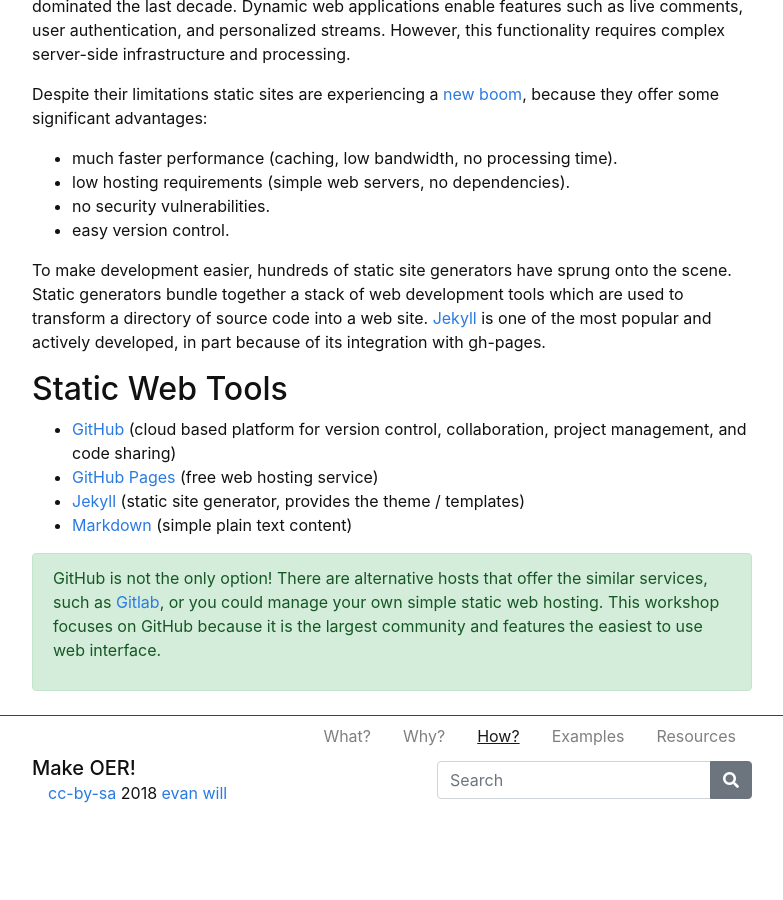
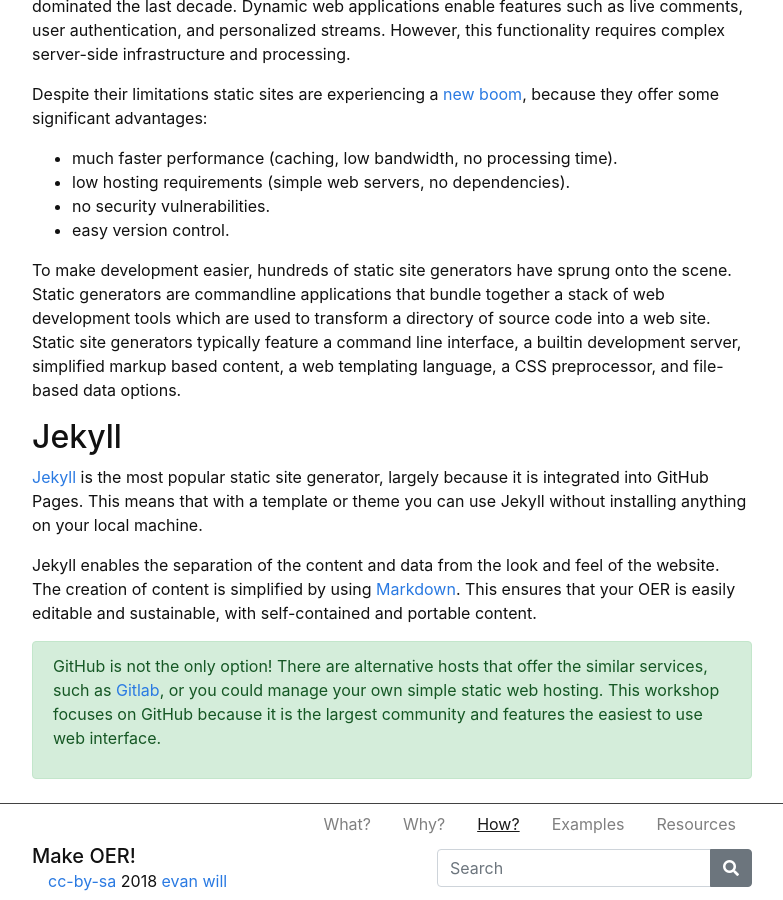
Before and after one commit to evanwill/make-oer, a Jekyll site: the page built from content/2-how.md, in a window 1280 px wide and 900 px high, scrolled down 940 px. Shown: the whole window, without its empty margins (248-1031 px from the left). Built offline with Jekyll 4.4.1, drawn with Linux system fonts in a browser that asks for light colours; before the commit the page ends 1761 px from its top, so only the background shows below that.

Commit message:
update how

```diff
--- a/content/2-how.md
+++ b/content/2-how.md
@@ -49,14 +49,16 @@ Despite their limitations static sites are experiencing a [new boom](https://www
 - easy version control.
 
 To make development easier, hundreds of static site generators have sprung onto the scene.
-Static generators bundle together a stack of web development tools which are used to transform a directory of source code into a web site.
-[Jekyll](https://jekyllrb.com/) is one of the most popular and actively developed, in part because of its integration with gh-pages.
+Static generators are commandline applications that bundle together a stack of web development tools which are used to transform a directory of source code into a web site.
+Static site generators typically feature a command line interface, a builtin development server, simplified markup based content, a web templating language, a CSS preprocessor, and file-based data options.
 
-## Static Web Tools
+## Jekyll
 
-- [GitHub](https://github.com/){:target="_blank"} (cloud based platform for version control, collaboration, project management, and code sharing)
-- [GitHub Pages](https://pages.github.com/){:target="_blank"} (free web hosting service)
-- [Jekyll](https://jekyllrb.com/){:target="_blank"} (static site generator, provides the theme / templates)
-- [Markdown](https://daringfireball.net/projects/markdown/){:target="_blank"} (simple plain text content)
+[Jekyll](https://jekyllrb.com/){:target="_blank"} is the most popular static site generator, largely because it is integrated into GitHub Pages.
+This means that with a template or theme you can use Jekyll without installing anything on your local machine.
+
+Jekyll enables the separation of the content and data from the look and feel of the website.
+The creation of content is simplified by using [Markdown](https://daringfireball.net/projects/markdown/){:target="_blank"}.
+This ensures that your OER is easily editable and sustainable, with self-contained and portable content.
 
 {% include alert.md text="GitHub is not the only option! There are alternative hosts that offer the similar services, such as [Gitlab](https://about.gitlab.com/gitlab-com/), or you could manage your own simple static web hosting. This workshop focuses on GitHub because it is the largest community and features the easiest to use web interface." color="success" %}
```
